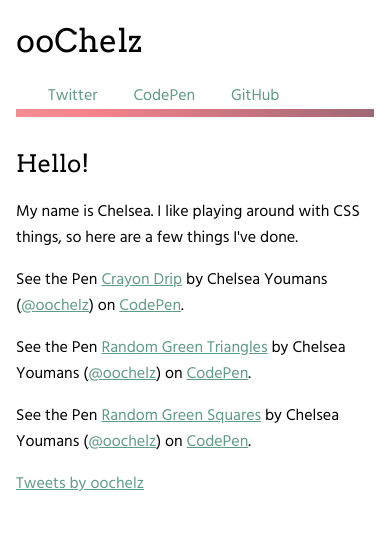
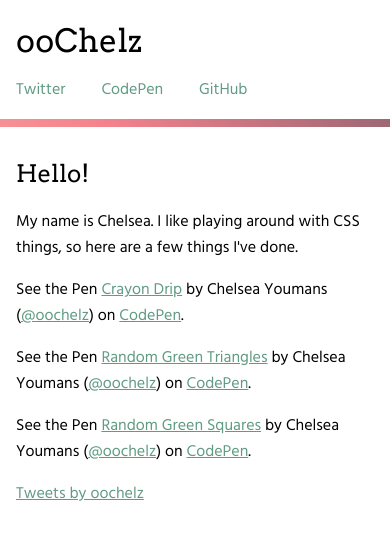
Before and after one commit to oochelz/oochelz.com, a plain HTML site: page index.html in a window 390 px wide. Drawn offline with Linux system fonts and the light colour scheme; a script that the page names is missing.

Commit message:
responsive header

```diff
--- a/assets/css/oochelz.css
+++ b/assets/css/oochelz.css
@@ -35,7 +35,7 @@ header h1, header nav {
   background: linear-gradient(45deg, rgba(254,251,208,1) 0%, rgba(253,207,183,1) 22%, rgba(244,130,140,1) 67%, rgba(119,92,106,1) 100%);
   background-attachment: fixed;
   height: .5em;
-  margin-bottom: 2em;
+  margin: 0 -1em 2em;
 }
 
 .content-box {
@@ -70,3 +70,21 @@ header h1, header nav {
   	width: 25%;
   }
 }
+
+@media (max-width: 450px) {
+  header h1, header nav {
+  	display: block;
+  }
+
+  header h1 {
+  	margin-bottom: 1rem;
+  }
+
+  nav {
+  	margin-bottom: 1em;
+  }
+
+  .nav-link {
+  	margin: 0 2em 0 0;
+  }
+}
```
